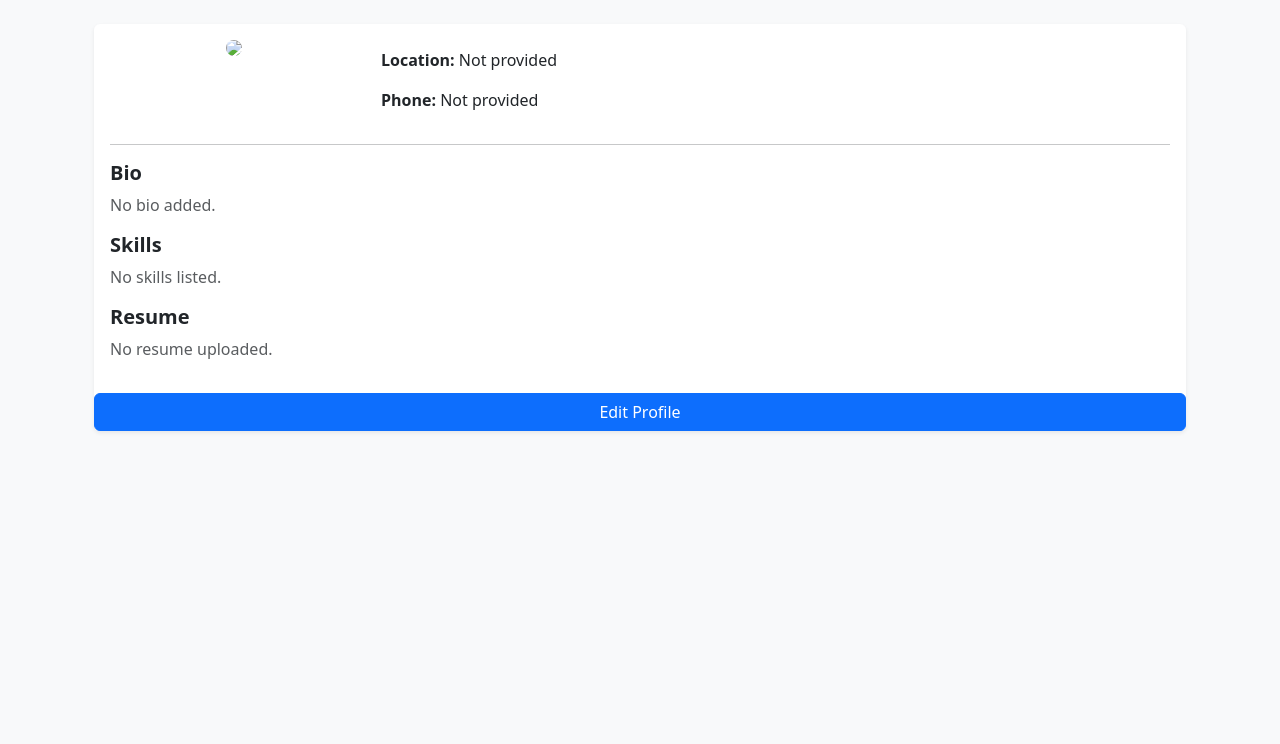
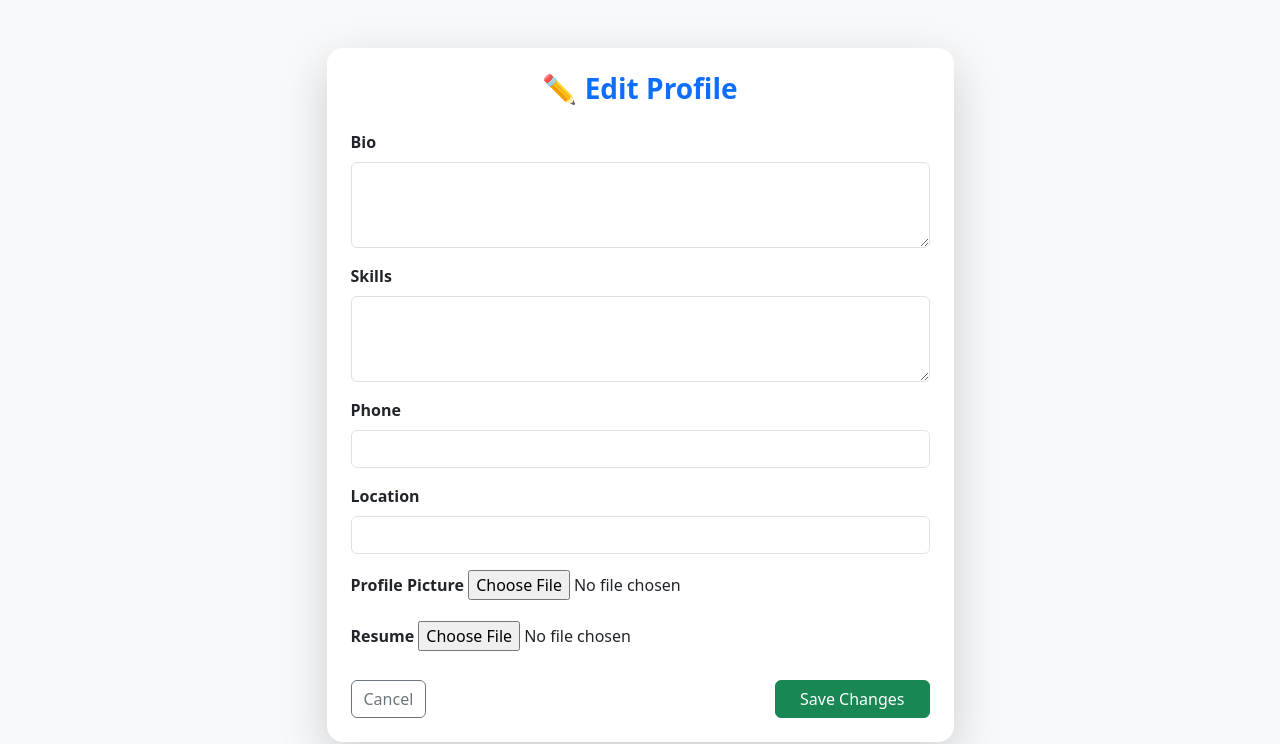
Before and after one commit to amritadhikari2058/jobboard, a Django app: page /jobboard/profile/edit/ in a window 1280 px wide. Shown: the part 56-800 px from the top of the page. Run offline with Django 5.2, Linux system fonts and the light colour scheme; the visitor is signed in with stand-in values (Sample User, id 1); data comes from the database, SQL or seed files in the repository; data that the repository does not hold is empty; some libraries are stand-ins or nearby versions.

Commit message:
solving profile page errors

```diff
--- a/jobboard/forms.py
+++ b/jobboard/forms.py
@@ -1,15 +1,21 @@
 from django import forms
 from .models import Job, UserProfile
 
+
 class JobForm(forms.ModelForm):
     class Meta:
-        model=Job
-        fields=['title', 'location', 'description', 'categories']
-        widgets = {
-            'categories': forms.CheckboxSelectMultiple()
-        }
+        model = Job
+        fields = ["title", "location", "description", "categories"]
+        widgets = {"categories": forms.CheckboxSelectMultiple()}
+
 
 class UserProfileForm(forms.ModelForm):
     class Meta:
         model = UserProfile
-        fields = ['bio', 'profile_pic', 'skills', 'phone', 'location', 'resume']
+        fields = ["bio", "profile_pic", "skills", "phone", "location", "resume"]
+        widgets = {
+            "bio": forms.Textarea(attrs={"class": "form-control", 'rows':3}),
+            "skills": forms.Textarea(attrs={"class": "form-control", 'rows':3}),
+            "phone": forms.TextInput(attrs={"class": "form-control"}),
+            "location": forms.TextInput(attrs={"class": "form-control"}),
+        }
--- a/jobboard/templates/jobboard/profile_edit.html
+++ b/jobboard/templates/jobboard/profile_edit.html
@@ -3,23 +3,61 @@
 
 <div class="container mt-5">
   <div class="row justify-content-center">
-    <div class="col-lg-6">
+    <div class="col-lg-7">
 
-      <div class="card shadow-lg p-4 rounded-4">
+      <div class="card shadow-lg border-0 rounded-4">
+        <div class="card-body p-4">
 
-        <h3 class="mb-4 text-center">Edit Profile</h3>
+          <h3 class="mb-4 text-center fw-bold text-primary">
+            ✏️ Edit Profile
+          </h3>
 
           <form method="POST" enctype="multipart/form-data">
             {% csrf_token %}
 
-          {{ form.as_p }}
+            <!-- Bio -->
+            <div class="mb-3">
+              <label class="form-label fw-semibold ">Bio</label>
+              {{ form.bio }}
+            </div>
 
-          <div class="d-flex justify-content-between mt-3">
-            <a href="{% url 'view_user_profile' user.username %}" class="btn btn-secondary">
+            <!-- Skills -->
+            <div class="mb-3">
+              <label class="form-label fw-semibold">Skills</label>
+              {{ form.skills }}
+            </div>
+
+            <!-- Phone -->
+            <div class="mb-3">
+              <label class="form-label fw-semibold">Phone</label>
+              {{ form.phone }}
+            </div>
+
+            <!-- Location -->
+            <div class="mb-3">
+              <label class="form-label fw-semibold">Location</label>
+              {{ form.location }}
+            </div>
+
+            <!-- Profile Picture -->
+            <div class="mb-3">
+              <label class="form-label fw-semibold">Profile Picture</label>
+              {{ form.profile_pic }}
+            </div>
+
+            <!-- Resume -->
+            <div class="mb-4">
+              <label class="form-label fw-semibold">Resume</label>
+              {{ form.resume }}
+            </div>
+
+            <!-- Buttons -->
+            <div class="d-flex justify-content-between">
+              <a href="{% url 'view_user_profile' user.username %}" class="btn btn-outline-secondary">
                 Cancel
               </a>
 
-            <button type="submit" class="btn btn-primary">
+              <button type="submit" class="btn btn-success px-4">
                 Save Changes
               </button>
             </div>
@@ -27,6 +65,7 @@
           </form>
 
         </div>
+      </div>
 
     </div>
   </div>
--- a/jobboard/views.py
+++ b/jobboard/views.py
@@ -264,6 +264,7 @@ def activity_logs(request):
 @login_required
 def edit_user_profile(request):
     print("METHOD:", request.method)
+    print("Edit View Hit")
     profile, created = UserProfile.objects.get_or_create(user=request.user)
 
     if request.method == "POST":
@@ -274,12 +275,13 @@ def edit_user_profile(request):
     else:
         form = UserProfileForm(instance=profile)
 
-    return render(request, "jobboard/profile_detail.html", {"form": form})
+    return render(request, "jobboard/profile_edit.html", {"form": form})
 
 
 @login_required
 def view_user_profile(request, username):
     print("METHOD:", request.method)
+    print("View View Hit")
     target_user = get_object_or_404(User, username=username)
     profile = get_object_or_404(UserProfile, user=target_user)
 
```
Also changed, not shown: 2 other files. Lines whose indentation alone changed are shown as unchanged.
